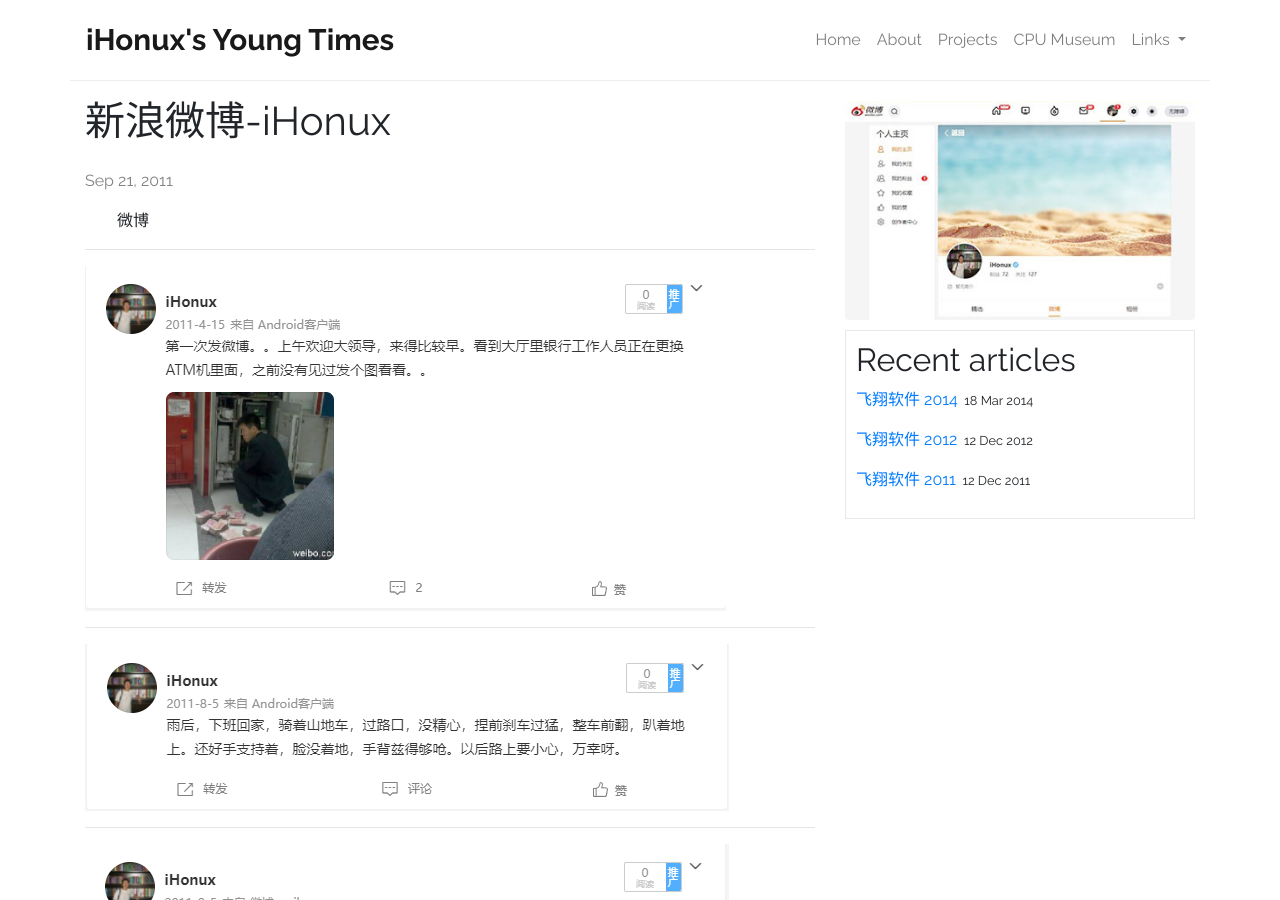
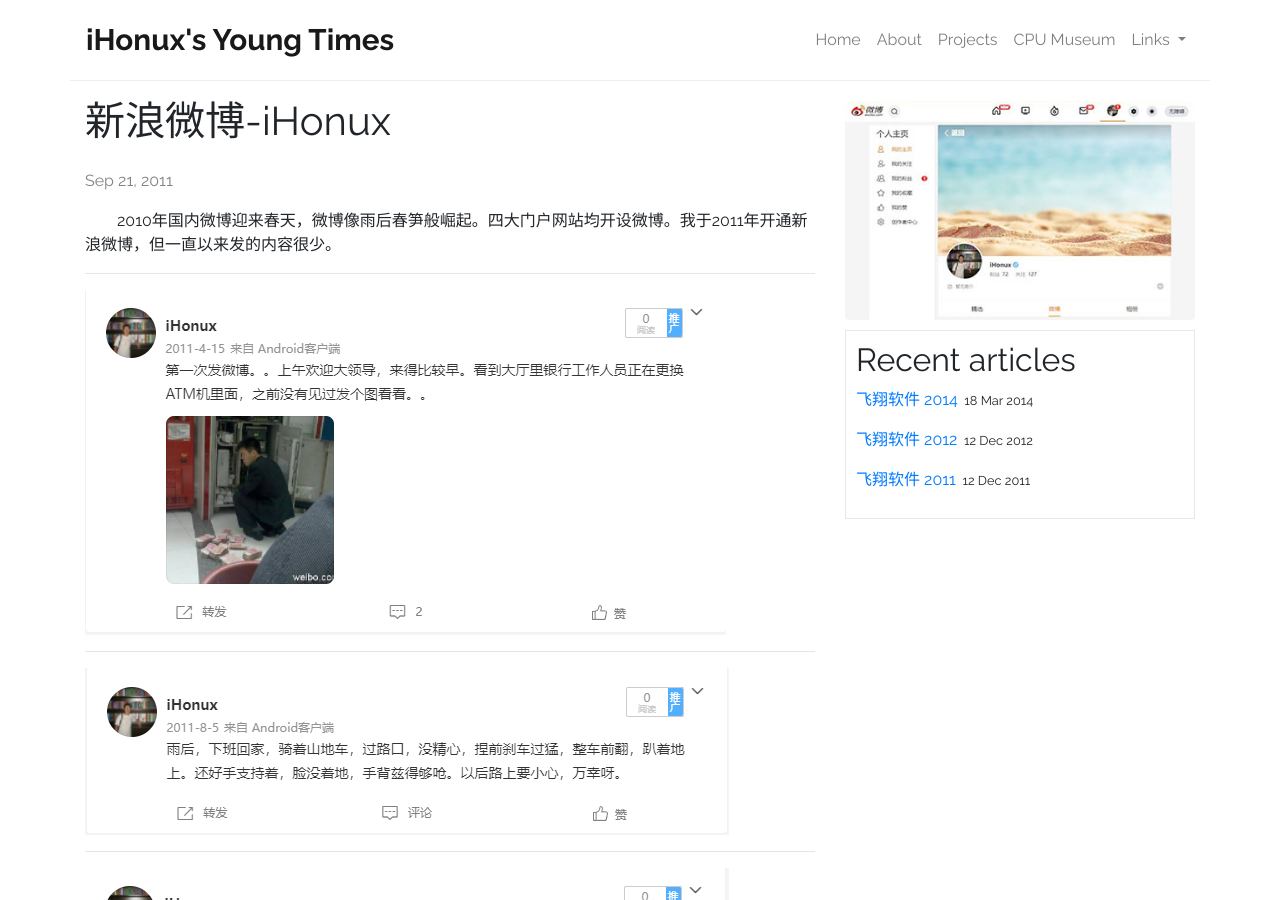
Before and after one commit to past-records/past-records.github.io, a Jekyll site: the page built from _posts/2011-09-21-sina-weibo.markdown, in a window 1280 px wide and 900 px high. Built offline with Jekyll 4.4.1, drawn with Linux system fonts in a browser that asks for light colours.

Commit message:
Update 2011-09-21-sina-weibo.markdown

```diff
--- a/_posts/2011-09-21-sina-weibo.markdown
+++ b/_posts/2011-09-21-sina-weibo.markdown
@@ -6,7 +6,7 @@
 categories: [微博, Weibo, iHonux]
 ---
 
-　　微博
+　　2010年国内微博迎来春天，微博像雨后春笋般崛起。四大门户网站均开设微博。我于2011年开通新浪微博，但一直以来发的内容很少。
 
 ------
 
```
